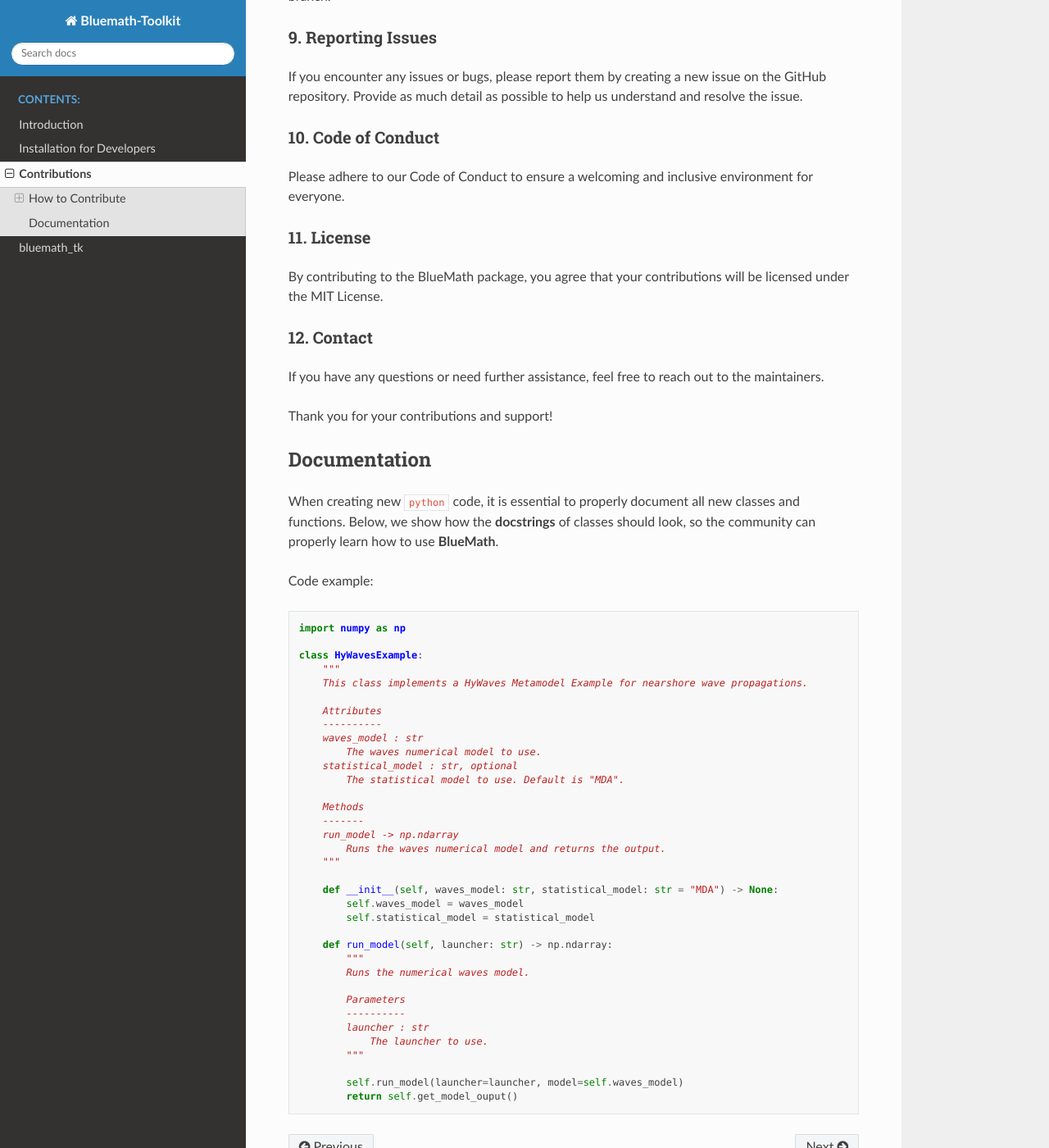
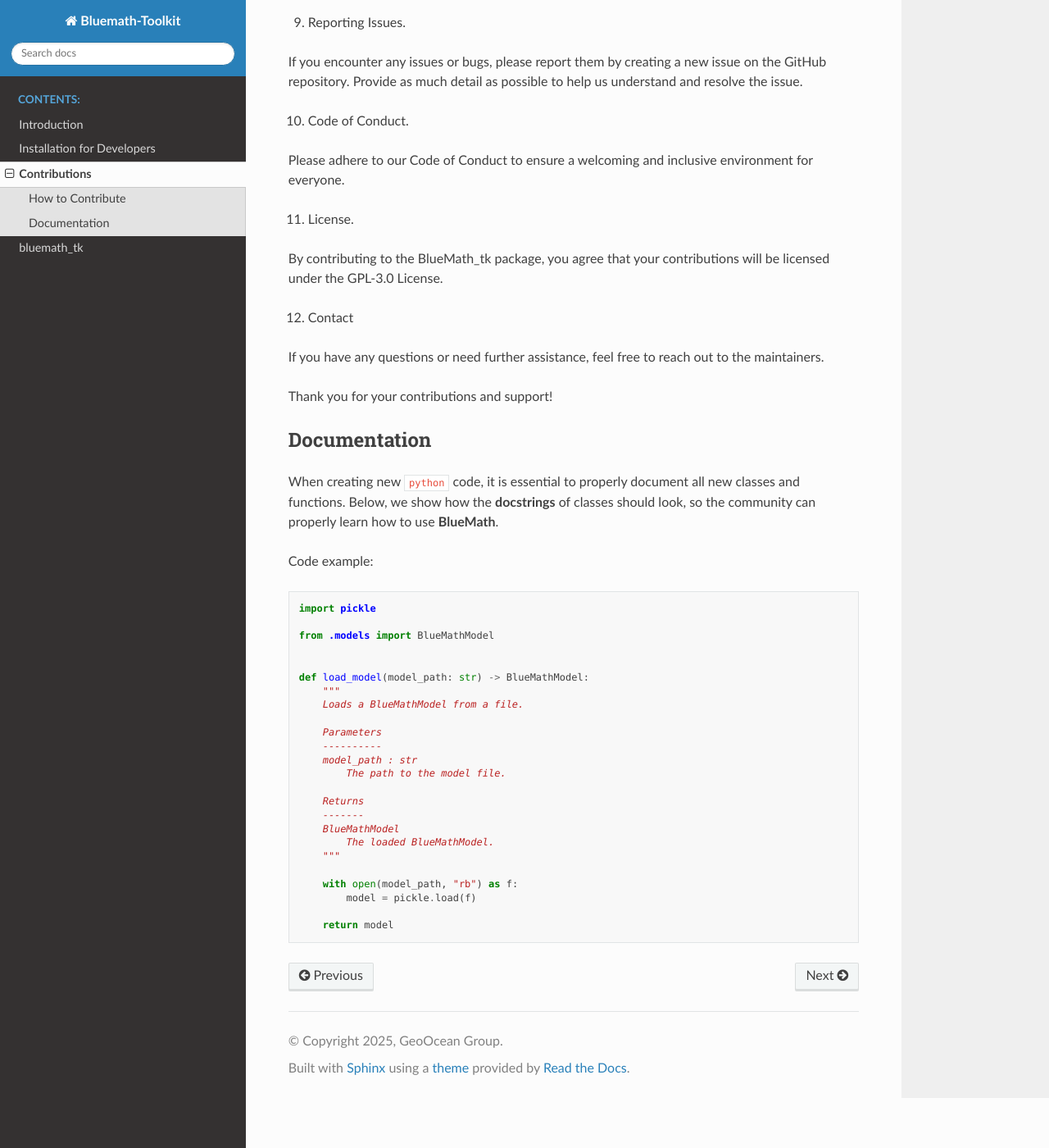
Before and after one commit to GeoOcean/BlueMath_tk, a Sphinx documentation site: the page built from docs/source/contribute.md, in a window 1280 px wide and 1400 px high, scrolled down 1445 px. Shown: the whole window at 82% size. Built offline with Sphinx 7.4.7 and the Read the Docs theme 3.1.0, drawn with Linux system fonts in a browser that asks for light colours; some of the changed text lies outside the part shown.

````diff
--- a/docs/source/contribute.md
+++ b/docs/source/contribute.md
@@ -1,71 +1,67 @@
 # Contributions
 
-Thank you for considering contributing to the BlueMath package! We welcome contributions from the community and are grateful for your support.
+Thank you for considering contributing to the BlueMath_tk package! We welcome contributions from the community and are grateful for your support.
 
 ## How to Contribute
 
-### 1. Fork the Repository (skip if you are GeoOcean)
+1. Fork the Repository (skip if you are GeoOcean).
 
 Start by forking the repository to your GitHub account. This will create a copy of the repository under your GitHub account.
 
-### 2. Clone the Repository
+2. Clone the Repository.
 
 Clone the forked repository to your local machine using the following command:
-
 ```sh
-git clone https://github.com/geoocean/BlueMath.git
+git clone https://github.com/YOUR-USERNAME/BlueMath_tk.git
 ```
 
-### 3. Create a branch
+3. Create a branch.
 
 Create a new branch for your contribution. Use a descriptive name for your branch:
-
 ```sh
 git checkout -b feature/your-feature-name
 ```
-
 An example branch could be `feature/xbeach-wrapper`.
 
-### 4. Make changes
+4. Make changes.
 
 Make the necessary changes to the codebase. Ensure that your code follows the project's coding standards and guidelines.
 
-### 5. Commit changes
+5. Commit changes.
 
 ```sh
 git add .
 git commit -m "Add your commit message here"
 ```
 
-### 6. Push changes
+6. Push changes.
 
 Push your changes to your forked repository (Remember repo is not forked if your GeoOcean):
-
 ```sh
 git push origin feature/your-feature-name
 ```
 
-### 7. Create a Pull Request
+7. Create a Pull Request.
 
 Go to the original repository on GitHub and create a pull request from your forked repository. Provide a clear and detailed description of your changes and the problem they solve.
 
-### 8. Review Process
+8. Review Process.
 
 Your pull request will be reviewed by the maintainers. Please be responsive to any feedback or questions they may have. Once your pull request is approved, it will be merged into the main branch.
 
-### 9. Reporting Issues
+9. Reporting Issues.
 
 If you encounter any issues or bugs, please report them by creating a new issue on the GitHub repository. Provide as much detail as possible to help us understand and resolve the issue.
 
-### 10. Code of Conduct
+10. Code of Conduct.
 
 Please adhere to our Code of Conduct to ensure a welcoming and inclusive environment for everyone.
 
-### 11. License
+11. License.
 
-By contributing to the BlueMath package, you agree that your contributions will be licensed under the MIT License.
+By contributing to the BlueMath_tk package, you agree that your contributions will be licensed under the GPL-3.0 License.
 
-### 12. Contact
+12. Contact
 
 If you have any questions or need further assistance, feel free to reach out to the maintainers.
 
@@ -77,39 +73,28 @@ When creating new `python` code, it is essential to properly document all new cl
 
 Code example:
 ```python
-import numpy as np
+import pickle
 
-class HyWavesExample:
+from .models import BlueMathModel
+
+
+def load_model(model_path: str) -> BlueMathModel:
     """
-    This class implements a HyWaves Metamodel Example for nearshore wave propagations.
+    Loads a BlueMathModel from a file.
 
-    Attributes
+    Parameters
     ----------
-    waves_model : str
-        The waves numerical model to use.
-    statistical_model : str, optional
-        The statistical model to use. Default is "MDA".
+    model_path : str
+        The path to the model file.
 
-    Methods
+    Returns
     -------
-    run_model -> np.ndarray
-        Runs the waves numerical model and returns the output.
+    BlueMathModel
+        The loaded BlueMathModel.
     """
 
-    def __init__(self, waves_model: str, statistical_model: str = "MDA") -> None:
-        self.waves_model = waves_model
-        self.statistical_model = statistical_model
+    with open(model_path, "rb") as f:
+        model = pickle.load(f)
 
-    def run_model(self, launcher: str) -> np.ndarray:
-        """
-        Runs the numerical waves model.
-
-        Parameters
-        ----------
-        launcher : str
-            The launcher to use.
-        """
-
-        self.run_model(launcher=launcher, model=self.waves_model)
-        return self.get_model_ouput()
+    return model
 ```
````
Also changed, not shown: docs/source/installation.md (+20 -5 lines), environment.yml (deleted, +0 -7 lines), 2 other files.
